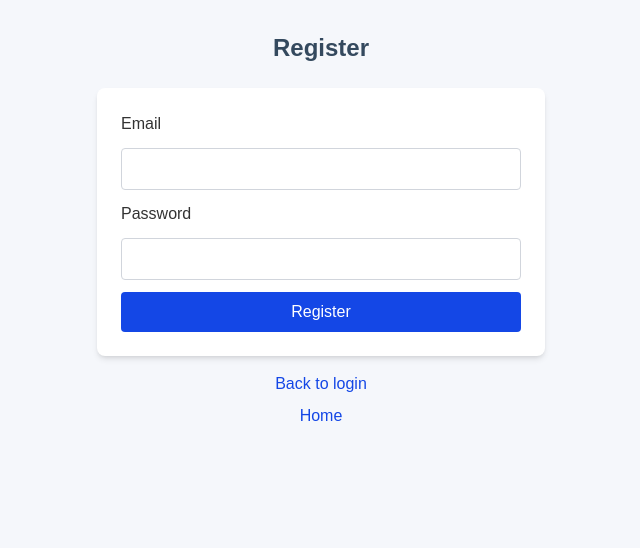
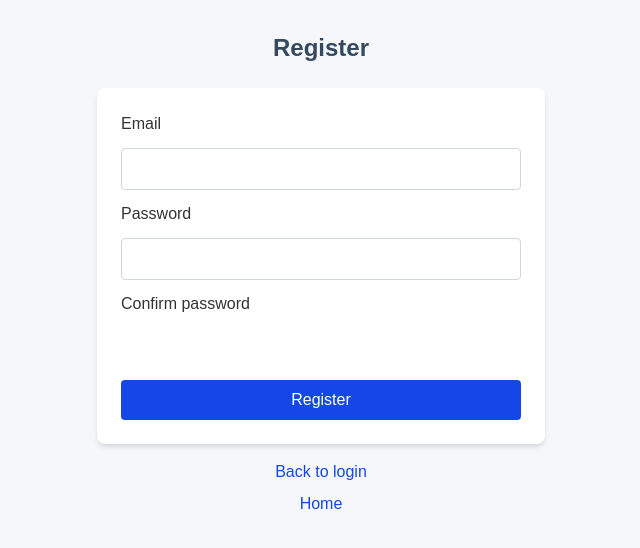
Before and after one commit to rruenheck/team-4, a Node server app: page /register in a window 1280 px wide. Shown: the top 548 px of the page, without its empty margins (319-959 px from the left). Run offline with Node 20, Linux system fonts and the light colour scheme; style sheets or scripts are compiled from the project's sources; some libraries are stand-ins or nearby versions.

Commit message:
Add password confirmation, health check and updated diagram

```diff
--- a/controller/auth.js
+++ b/controller/auth.js
@@ -1,10 +1,10 @@
 import * as auth from "../service/auth.js";
 
 export const registerUser = async (req, res, next) => {
-  const { name, email, password } = req.body;
+  const { name, email, password, confirmPassword } = req.body;
 
   try {
-    const user = await auth.register({ name, email, password });
+    const user = await auth.register({ name, email, password, confirmPassword });
 
     if (req.get("HX-Request")) {
       return res
--- a/server.js
+++ b/server.js
@@ -3,6 +3,7 @@ import auth from "./routes/auth.js";
 import accountRoutes from "./routes/account.js";
 import session from "express-session";
 import { connectToMongoDB } from "./db.js";
+import healthRoutes from "./routes/health.js";
 
 await connectToMongoDB();
 const app = express();
@@ -25,6 +26,7 @@ app.use(
   }),
 );
 
+app.use(healthRoutes);
 app.use(auth);
 app.use(accountRoutes);
 
--- a/views/register.ejs
+++ b/views/register.ejs
@@ -40,9 +40,18 @@
           id="password"
           name="password"
           type="password"
-          autocomplete="current-password"
+          autocomplete="new-password"
           required
           class="w-full border border-gray-300 rounded p-2 focus:border-blue-600"
+        />
+        <label for="confirmPassword" class="font-medium">Confirm password</label>
+        <input
+          id="confirmPassword"
+          name="confirmPassword"
+          type="password"
+          autocomplete="new-password"
+          required
+          class="w-full border-gray-300 rounded p-2 focus:border-blue-600"
         />
 
         <button type="submit" class="bg-blue-700 text-white rounded px-4 py-2 hover:bg-blue-800">Register</button>
```
Also changed, not shown: __tests__/auth.test.js (+15 -4 lines), routes/health.js (added, +9 -0 lines), service/auth.js (+13 -1 lines), README.md.
